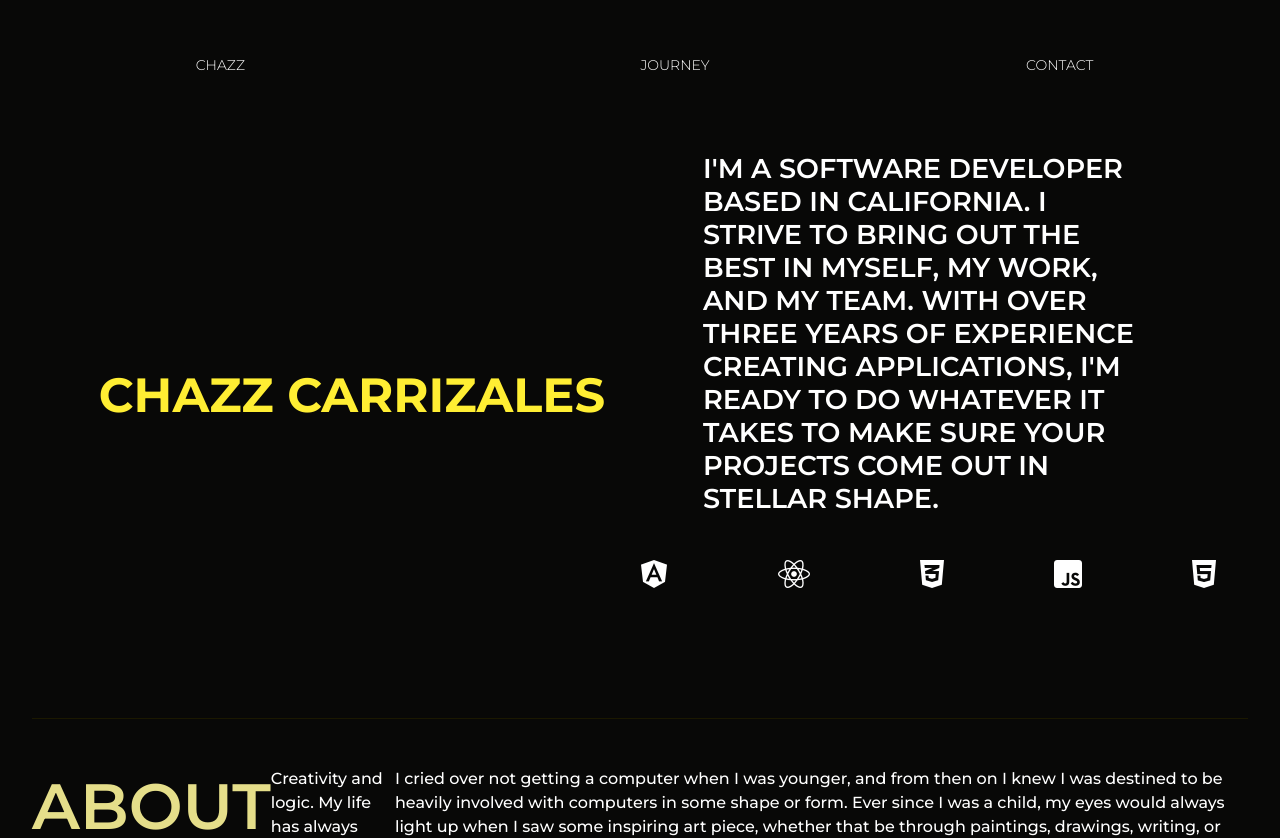
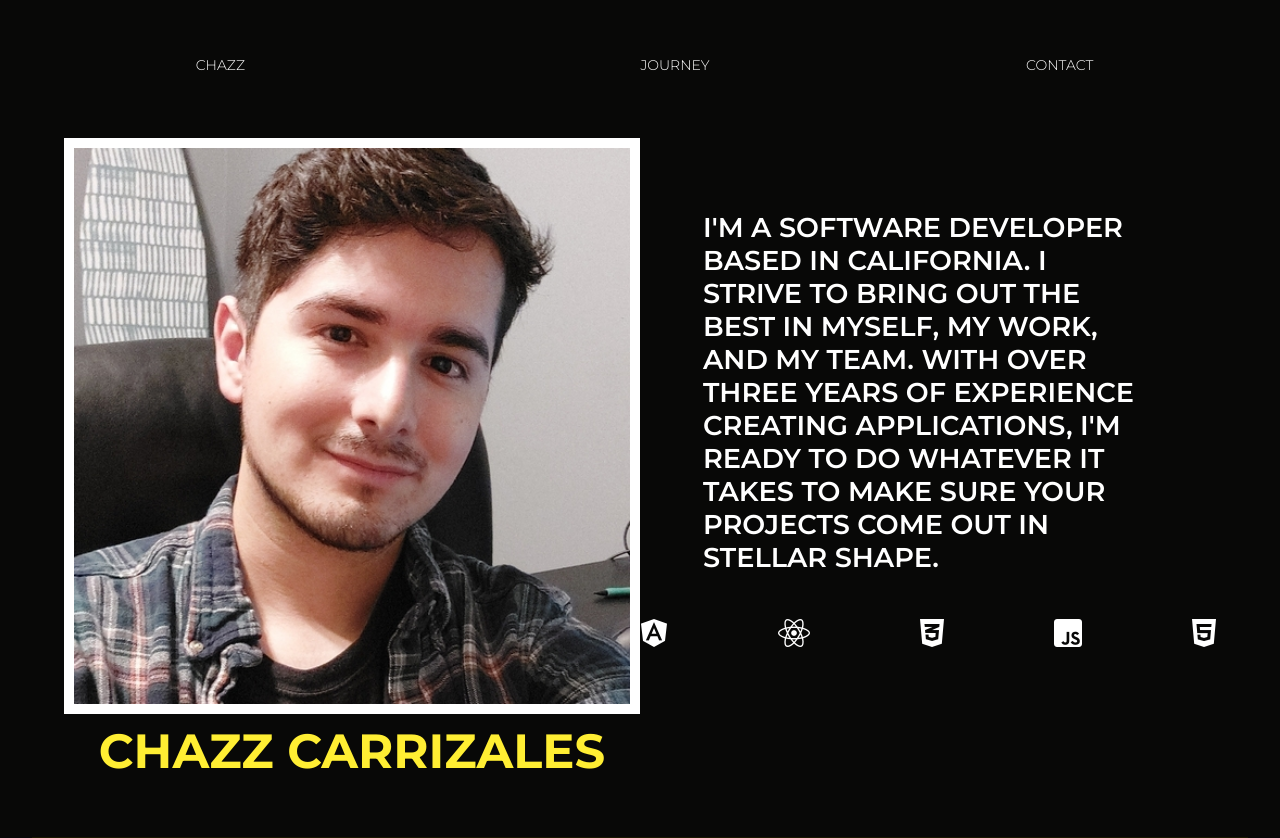
Before and after one commit to czcarrizales/react-portfolio, a React (Create React App) app: page / in a window 1280 px wide. Shown: the top 838 px of the page. Built offline with nearby package versions, Linux system fonts and the light colour scheme.

Commit message:
adding back in hero image

```diff
--- a/src/components/Hero.js
+++ b/src/components/Hero.js
@@ -6,7 +6,7 @@ export default function Hero() {
     return (
         <div className="hero-container">
             <div className="hero-img-container">
-                {/* <img className="hero-img" src={chazzHeroPic}></img> */}
+                <img className="hero-img" src={chazzHeroPic}></img>
                 <h1>CHAZZ CARRIZALES</h1>
             </div>
             <div className="hero-text">
--- a/src/css/Hero.css
+++ b/src/css/Hero.css
@@ -10,16 +10,14 @@
 }
 
 .hero-img {
-    margin-top: 25px;
-    margin-bottom: 0;
-    border: solid 2px black;
-    border-radius: 50%;
-    width: 50%;
-    max-width: 300px;
+    margin-bottom: 1em;
+    width: 100%;
+    border-radius: 0px;
+    border: 10px solid rgb(255, 255, 255);
 }
 
 .hero-img-container {
-    align-items: center;
+    display: flex;
     flex-direction: column;
     width: 100%;
     font-family: 'Raleway', sans-serif;
```
